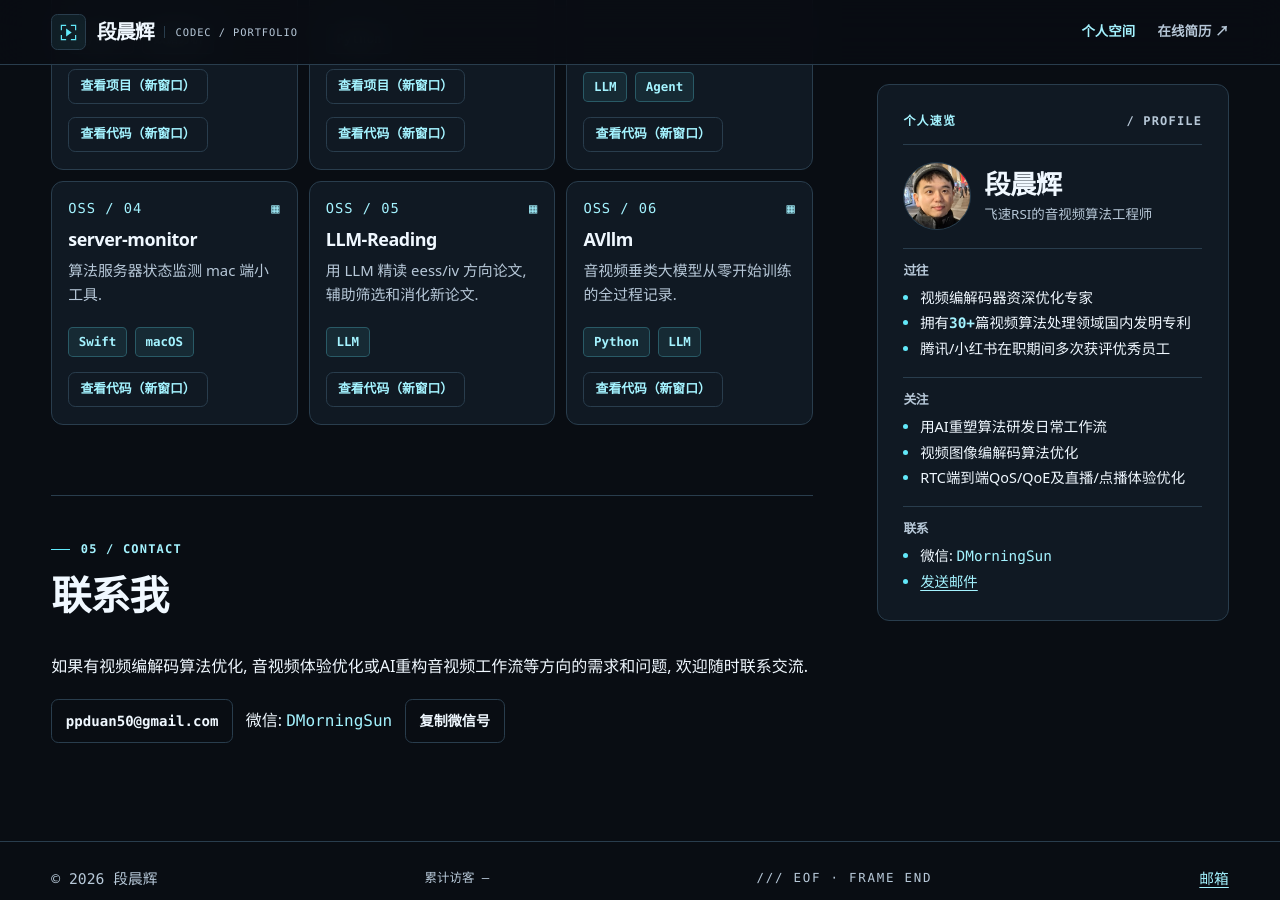
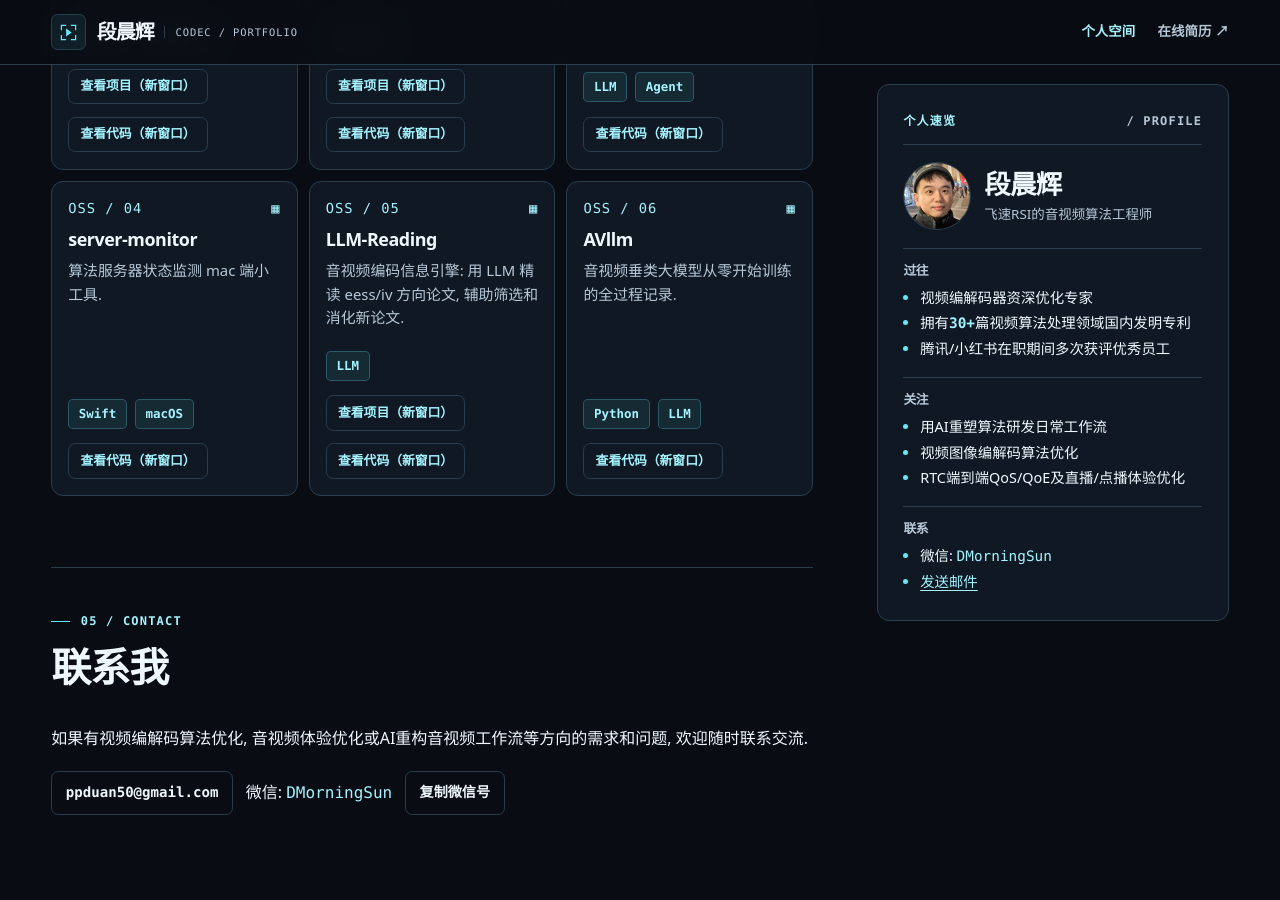
Before and after one commit to bitchenhui/bitchenhui.github.io, a Jekyll site: the page built from index.html, in a window 1280 px wide and 900 px high, scrolled down 4416 px. Built offline with Jekyll 4.4.1, drawn with Linux system fonts in a browser that asks for light colours.

Commit message:
chore: add LLM-Reading live demo to open tools
Probe all public repos for Pages; LLM-Reading hosts an
音视频编码信息引擎 demo, link it and allowlist the path.

```diff
--- a/_data/opensource.yml
+++ b/_data/opensource.yml
@@ -32,10 +32,10 @@
   repository_url: "https://github.com/bitchenhui/server-monitor"
 
 - title: "LLM-Reading"
-  description: "用 LLM 精读 eess/iv 方向论文, 辅助筛选和消化新论文."
+  description: "音视频编码信息引擎: 用 LLM 精读 eess/iv 方向论文, 辅助筛选和消化新论文."
   stack:
     - LLM
-  project_url: ""
+  project_url: "https://bitchenhui.github.io/LLM-Reading/"
   repository_url: "https://github.com/bitchenhui/LLM-Reading"
 
 - title: "AVllm"
--- a/scripts/verify_site.rb
+++ b/scripts/verify_site.rb
@@ -18,7 +18,7 @@ REDIRECT_ROUTES = {
   "about/index.html" => { source: "about.md", target: "/#experience" }
 }.freeze
 # 同域名下由独立仓库发布、不属于本站构建产物的项目站点路径.
-EXTERNAL_SITE_PATHS = %w[/pickAHKstock /DailyWorkHorse].freeze
+EXTERNAL_SITE_PATHS = %w[/pickAHKstock /DailyWorkHorse /LLM-Reading].freeze
 CORE_REQUIRED_FILES = (%w[
   index.html
   404.html
```
